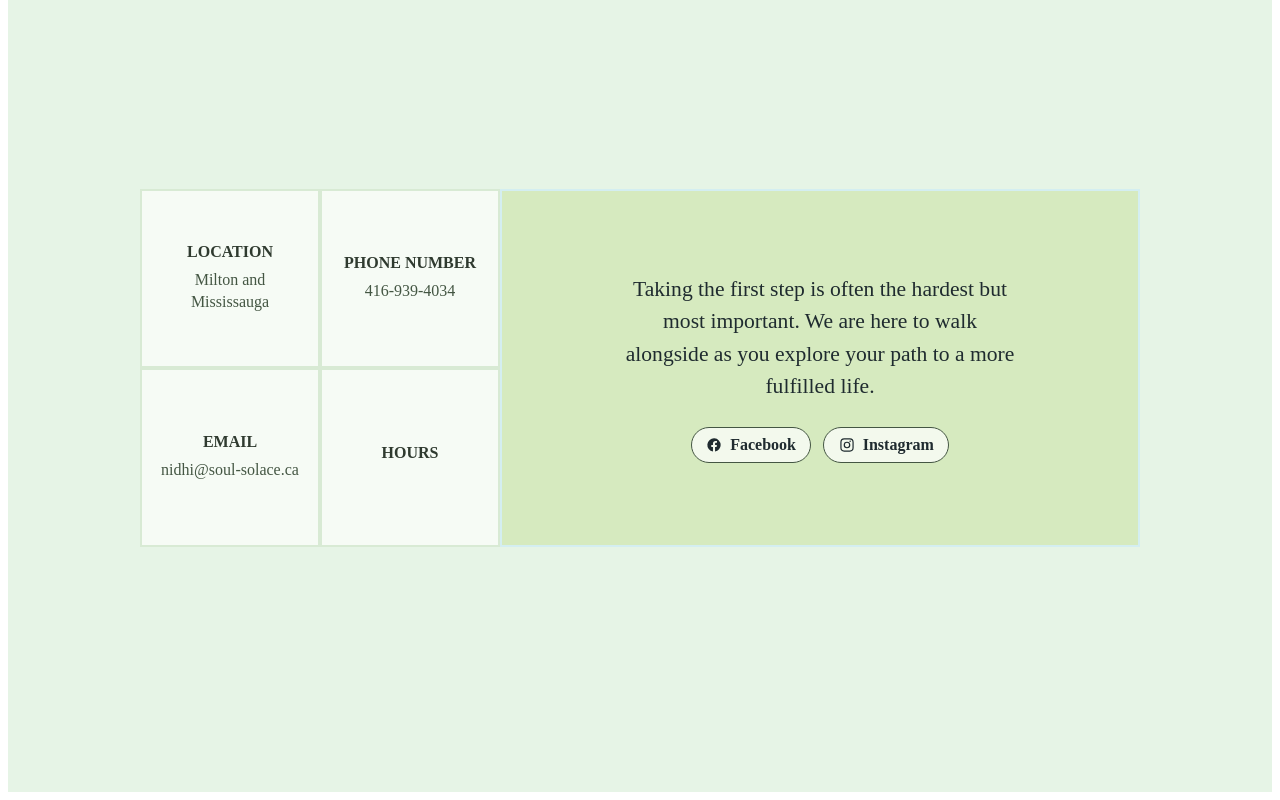
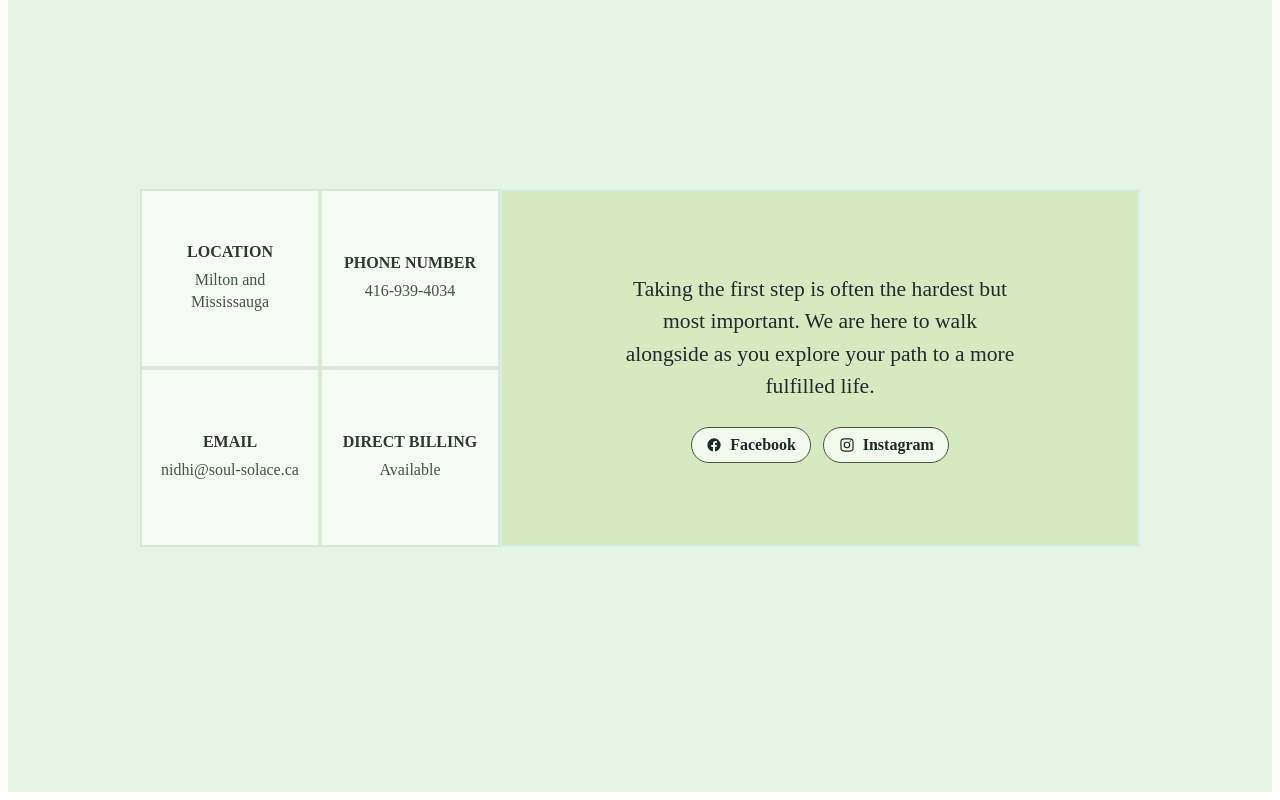
Before and after one commit to dhruvshah1093/soul-solace, a Vue app: page / in a window 1280 px wide. Shown: the part 2756-3556 px from the top of the page. Built offline with nearby package versions, Linux system fonts and the light colour scheme.

Commit message:
Replace hours with direct billing in ContactForm

```diff
--- a/src/components/ContactForm.vue
+++ b/src/components/ContactForm.vue
@@ -14,8 +14,8 @@
         <p>{{ contactEmail }}</p>
       </article>
       <article class="info-card">
-        <h3>Hours</h3>
-        <p v-html="hours"></p>
+        <h3>Direct Billing</h3>
+        <p v-html="direct_billing"></p>
       </article>
     </div>
 
@@ -67,7 +67,7 @@ import { ref, onMounted } from 'vue'
 const contactEmail = ref('contact@soul-solace.ca')
 const phone = ref('416-939-4034')
 const address = ref('Coming Soon')
-const hours = ref('Mon–Fri | 9:00 AM – 6:00 PM')
+const direct_billing = ref('Available')
 
 onMounted(async () => {
   const response = await fetch('/content/contact.json')
@@ -75,7 +75,7 @@ onMounted(async () => {
   contactEmail.value = data.email || contactEmail.value
   phone.value = data.phone
   address.value = data.address
-  hours.value = data.hours
+  direct_billing.value = data.direct_billing
 })
 </script>
 
```
